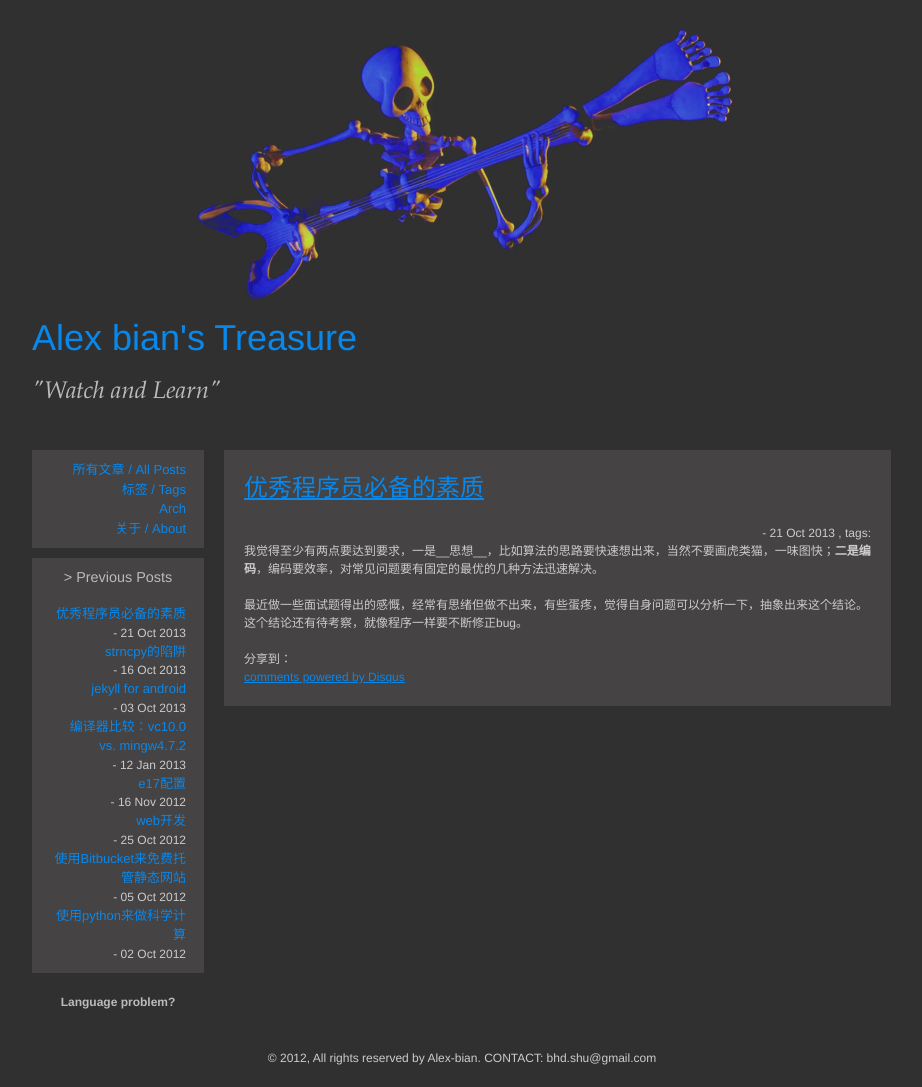
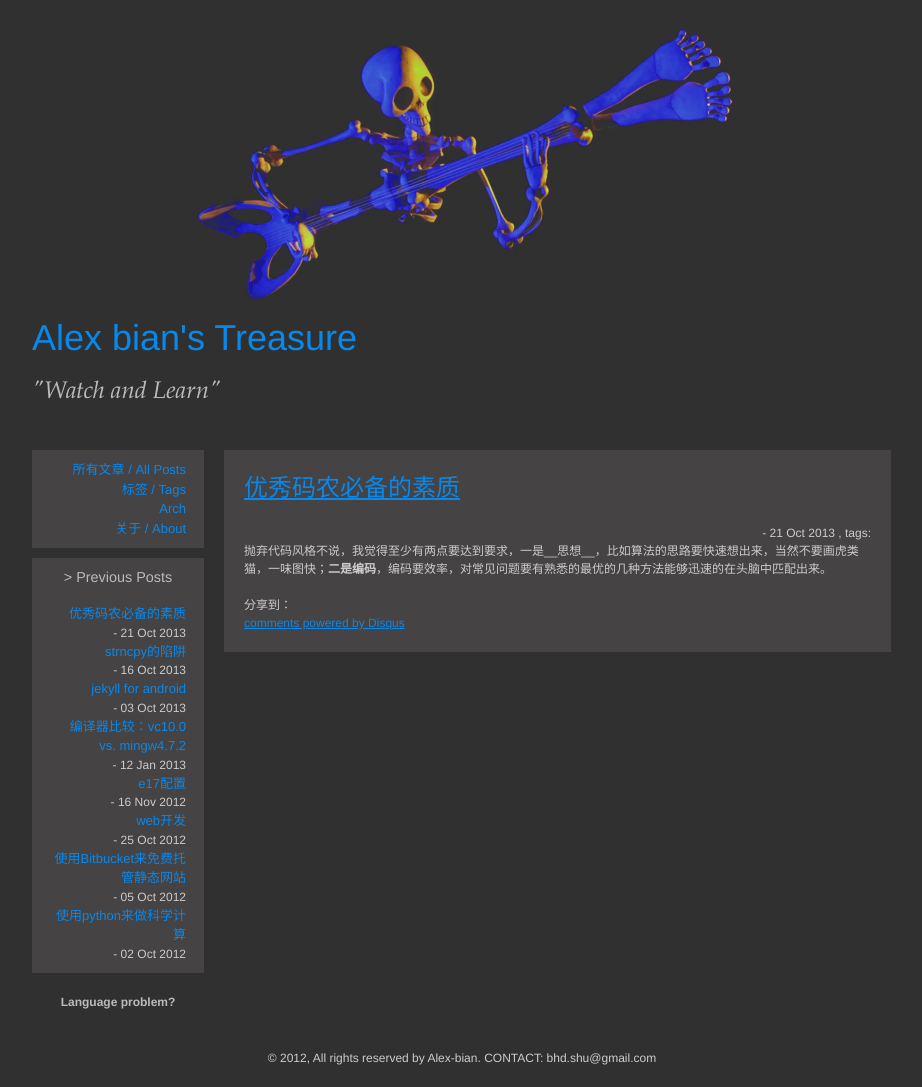
Before and after one commit to alexorg/dbian.github.com, a Jekyll site: the page built from _posts/2013-10-21-优秀程序员必备的素质.md, in a window 1280 px wide. Shown: the whole page, without its empty margins (178-1100 px from the left). Built offline with Jekyll 4.4.1, drawn with Linux system fonts in a browser that asks for light colours; Markdown is read by kramdown in place of the engine named in the settings; comment, search, counter and statistics services are not loaded.

Commit message:
Update 2013-10-21-优秀程序员必备的素质.md

```diff
--- a/_posts/2013-10-21-优秀程序员必备的素质.md
+++ b/_posts/2013-10-21-优秀程序员必备的素质.md
@@ -1,11 +1,9 @@
 ---
 layout: post
-title: "优秀程序员必备的素质"
+title: "优秀码农必备的素质"
 description: ""
 category:
 tags: []
 ---
 {% include JB/setup %}
-我觉得至少有两点要达到要求，一是__思想__，比如算法的思路要快速想出来，当然不要画虎类猫，一味图快；__二是编码__，编码要效率，对常见问题要有固定的最优的几种方法迅速解决。
-
-最近做一些面试题得出的感慨，经常有思绪但做不出来，有些蛋疼，觉得自身问题可以分析一下，抽象出来这个结论。这个结论还有待考察，就像程序一样要不断修正bug。
+抛弃代码风格不说，我觉得至少有两点要达到要求，一是__思想__，比如算法的思路要快速想出来，当然不要画虎类猫，一味图快；__二是编码__，编码要效率，对常见问题要有熟悉的最优的几种方法能够迅速的在头脑中匹配出来。
```
